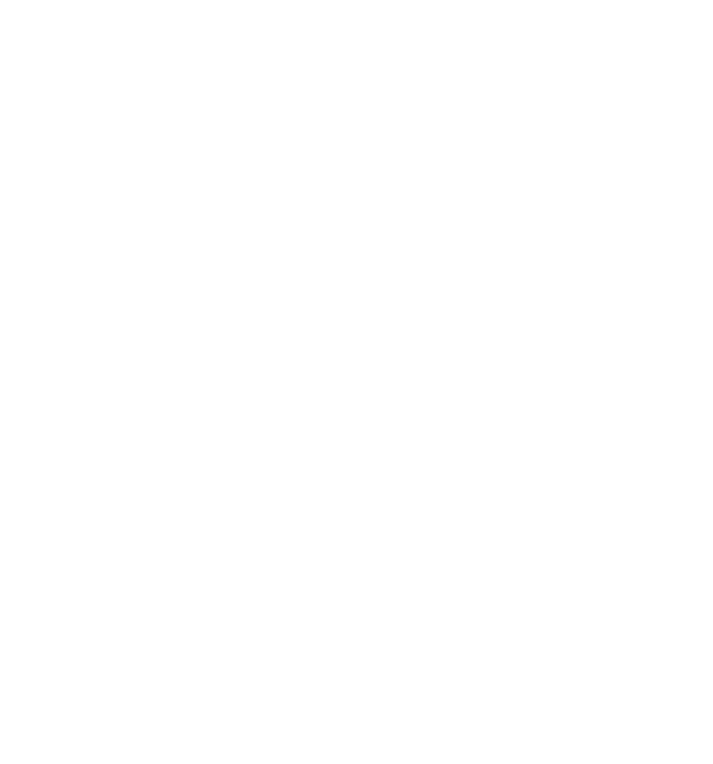
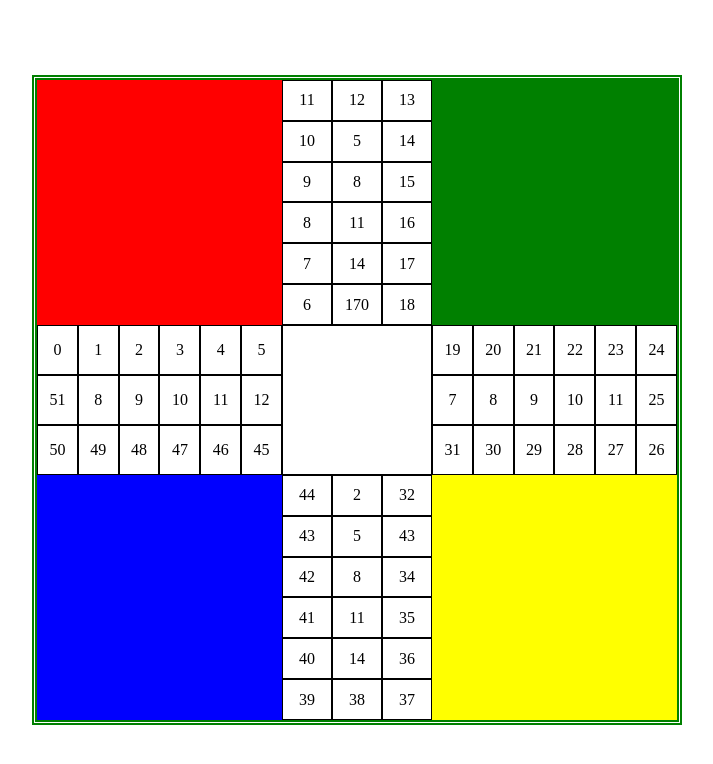
Before and after one commit to Innovate-Space/ludo_game, a plain HTML site: page index.html in a window 1280 px wide. Shown: the whole page, without its empty margins (283-996 px from the left). Drawn offline with Linux system fonts and the light colour scheme.

Commit message:
completed outer number line

```diff
--- /dev/null
+++ b/css/style.css
@@ -0,0 +1,66 @@
+*,::before, ::after{
+    margin: 0;
+    padding: 0;
+    box-sizing: border-box;
+}
+
+body, html{
+    height: 100%;
+    width: 100%;
+}
+
+.container{
+    display: flex;
+    justify-content: center;
+    align-items: center;
+    height: inherit;
+}
+
+.board{
+    height: 650px;
+    width: 650px;
+    border: 5px double green;
+    display: grid;
+    grid-template-columns: 245px 150px 245px;
+    grid-template-rows: 245px 150px 245px;
+}
+
+.home.red{
+    background-color: red;
+}
+.home.green{
+    background-color: green;
+}
+.home.yellow{
+    background-color: yellow;
+}
+.home.blue{
+    background-color: blue;
+}
+.street.green , .street.blue{
+    background-color: black;
+    display: grid;
+    grid-template-columns: repeat(3, 1fr);
+    text-align: center;
+    gap: 2px;
+    border: 1px solid black;
+
+}
+.street.red, .street.yellow{
+    background-color: black;
+    display: grid;
+    grid-template-columns: repeat(6, 1fr);
+    text-align: center;
+    gap: 2px;
+    border: 1px solid black;
+
+}
+.item{
+    background-color: white;
+    display: flex;
+    justify-content: center;
+    align-items: center;
+}
+.center{
+    border: 1px solid black
+}
--- a/index.html
+++ b/index.html
@@ -5,12 +5,99 @@
     <meta http-equiv="X-UA-Compatible" content="IE=edge">
     <meta name="viewport" content="width=device-width, initial-scale=1.0">
     <title>Document</title>
+    <link rel="stylesheet" href="./css/style.css">
 </head>
 <body>
     <div class="container">
         <div class="board">
+            <div class="home red"></div>
+            <div class="street green">
+                <div class="item green item_11">11</div>
+                <div class="item green item_12">12</div>
+                <div class="item green item_13">13</div>
+                <div class="item green item_10">10</div>
+                <div class="item green item_5">5</div>
+                <div class="item green item_14">14</div>
+                <div class="item green item_9">9</div>
+                <div class="item green item_8">8</div>
+                <div class="item green item_15">15</div>
+                <div class="item green item_8">8</div>
+                <div class="item green item_11">11</div>
+                <div class="item green item_16">16</div>
+                <div class="item green item_7">7</div>
+                <div class="item green item_14">14</div>
+                <div class="item green item_17">17</div>
+                <div class="item green item_6">6</div>
+                <div class="item green item_17">170</div>
+                <div class="item green item_18">18</div>
+            </div>
+            <div class="home green"></div>
+            <div class="street red">
+                <div class="item red item_0">0</div>
+                <div class="item red item_1">1</div>
+                <div class="item red item_2">2</div>
+                <div class="item red item_3">3</div>
+                <div class="item red item_4">4</div>
+                <div class="item red item_5">5</div>
+                <div class="item red item_51">51</div>
+                <div class="item red item_8">8</div>
+                <div class="item red item_9">9</div>
+                <div class="item red item_10">10</div>
+                <div class="item red item_11">11</div>
+                <div class="item red item_12">12</div>
+                <div class="item red item_50">50</div>
+                <div class="item red item_49">49</div>
+                <div class="item red item_48">48</div>
+                <div class="item red item_47">47</div>
+                <div class="item red item_46">46</div>
+                <div class="item red item_45">45</div>
+            </div>
+            <div class="center"></div>
+            <div class="street yellow">
 
+                <div class="item yellow item_19">19</div>
+                <div class="item yellow item_20">20</div>
+                <div class="item yellow item_21">21</div>
+                <div class="item yellow item_22">22</div>
+                <div class="item yellow item_23">23</div>
+                <div class="item yellow item_24">24</div>
+                <div class="item yellow item_7">7</div>
+                <div class="item yellow item_8">8</div>
+                <div class="item yellow item_9">9</div>
+                <div class="item yellow item_10">10</div>
+                <div class="item yellow item_11">11</div>
+                <div class="item yellow item_25">25</div>
+                <div class="item yellow item_31">31</div>
+                <div class="item yellow item_30">30</div>
+                <div class="item yellow item_29">29</div>
+                <div class="item yellow item_28">28</div>
+                <div class="item yellow item_27">27</div>
+                <div class="item yellow item_26">26</div>
+            </div>
+            <div class="home blue"></div>
+            <div class="street blue">
+                <div class="item blue item_44">44</div>
+                <div class="item blue item_2">2</div>
+                <div class="item blue item_32">32</div>
+                <div class="item blue item_43">43</div>
+                <div class="item blue item_5">5</div>
+                <div class="item blue item_43">43</div>
+                <div class="item blue item_42">42</div>
+                <div class="item blue item_8">8</div>
+                <div class="item blue item_34">34</div>
+                <div class="item blue item_41">41</div>
+                <div class="item blue item_11">11</div>
+                <div class="item blue item_35">35</div>
+                <div class="item blue item_40">40</div>
+                <div class="item blue item_14">14</div>
+                <div class="item blue item_36">36</div>
+                <div class="item blue item_39">39</div>
+                <div class="item blue item_38">38</div>
+                <div class="item blue item_37">37</div>
+            </div>
+            <div class="home yellow"></div>
         </div>
     </div>
+    <script src="./js/app.js"></script>
 </body>
 </html>
```
Also changed, not shown: js/app.js (added).
